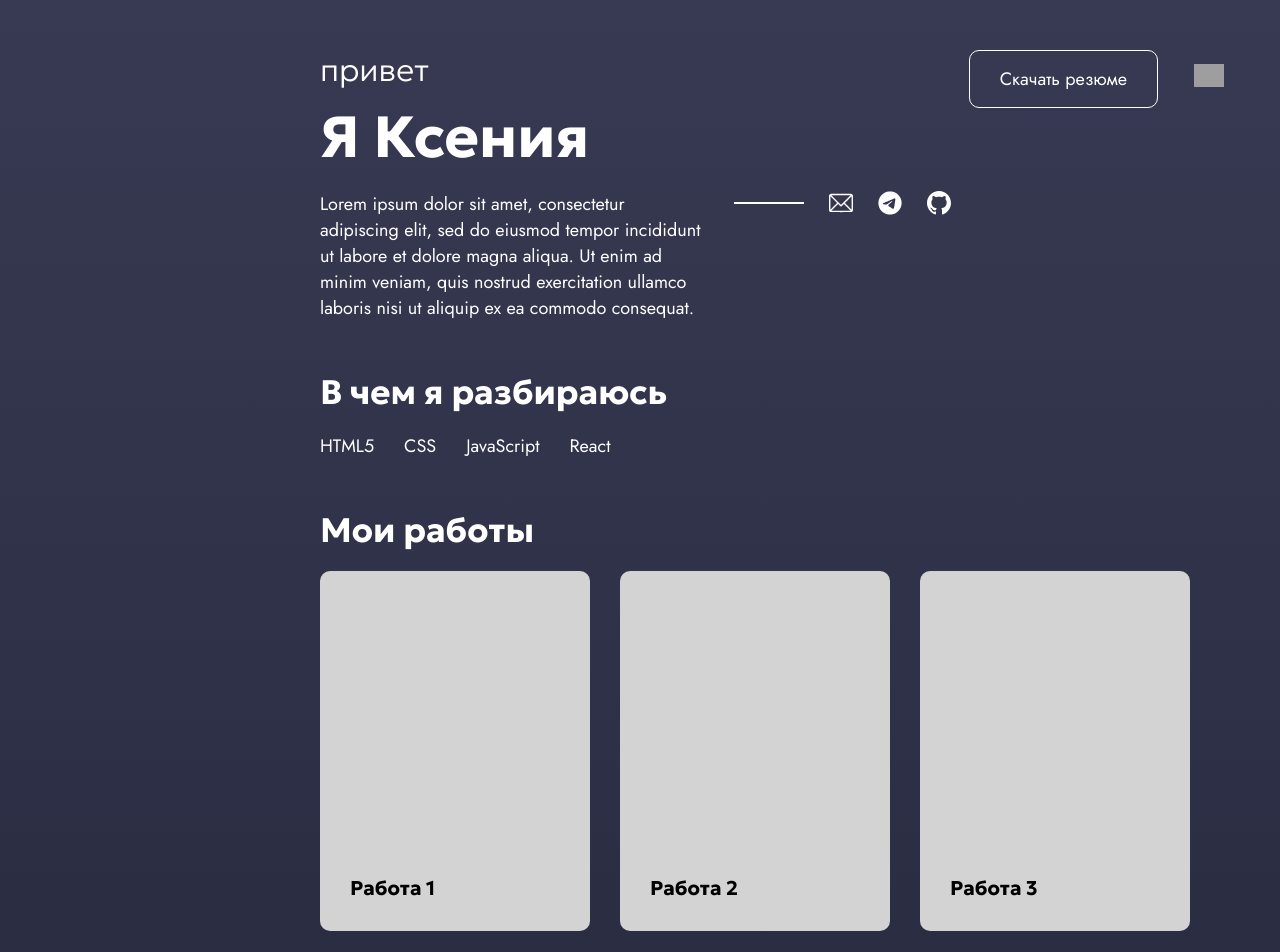
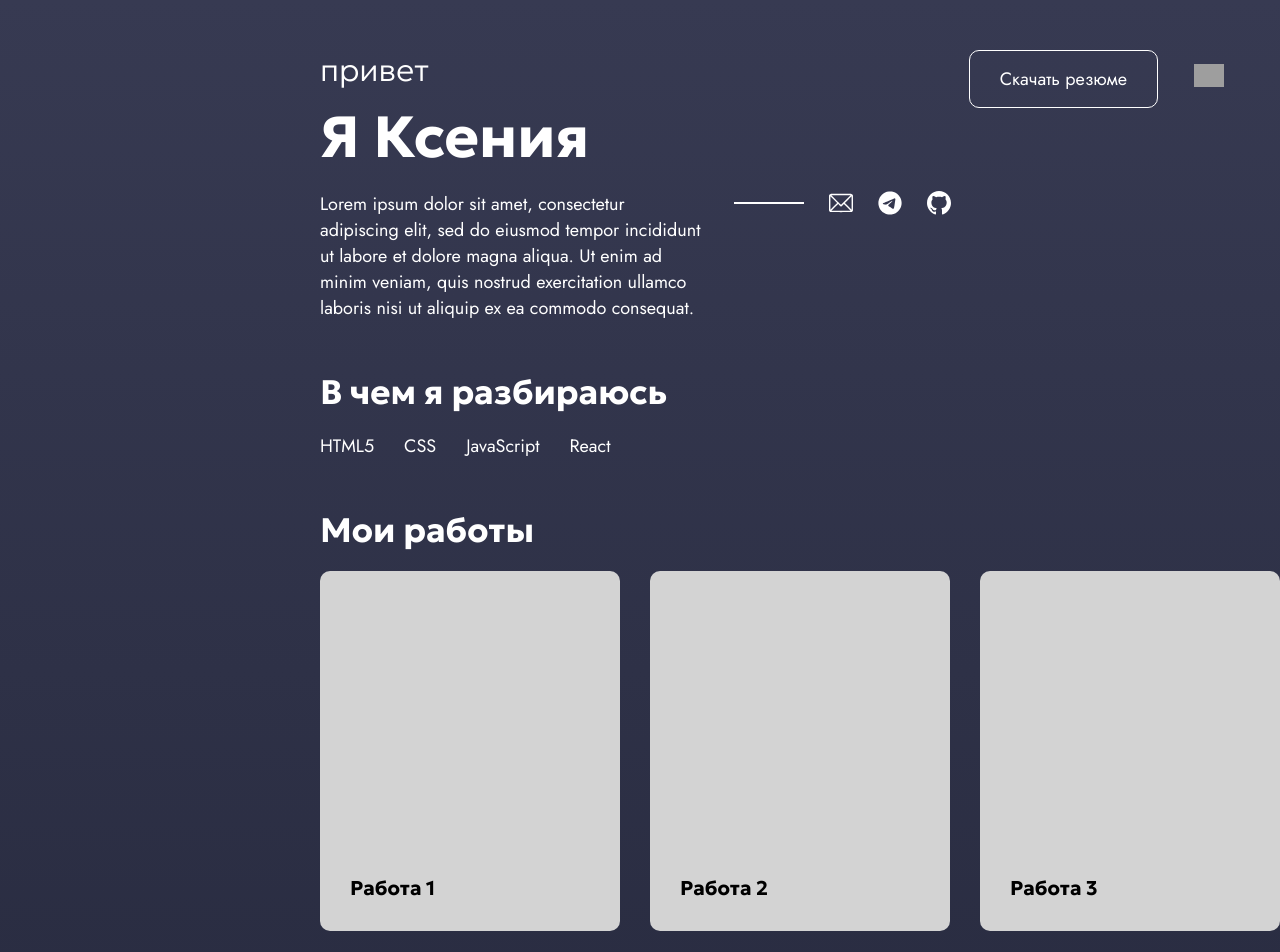
Before and after one commit to edelsid/portfolio, a React (Vite) app: page / in a window 1280 px wide. Shown: the top 952 px of the page. Built offline with nearby package versions, Linux system fonts and the light colour scheme; grey boxes are pictures that could not be loaded.

Commit message:
card opening animation

```diff
--- a/src/App.css
+++ b/src/App.css
@@ -14,6 +14,10 @@ body {
   z-index: 1;
   background: rgb(55, 58, 82);
   background: linear-gradient(rgb(55, 58, 82) 0%, rgb(28, 31, 49) 100%);
+}
+
+#root {
+  overflow: hidden;
 }
 
 main {
--- a/src/components/works/WorkList.jsx
+++ b/src/components/works/WorkList.jsx
@@ -1,16 +1,22 @@
 export default function WorkList() {
   const expand = (e) => {
+    const data = e.target.getBoundingClientRect();
+    document.body.style.overflow = "hidden";
+    e.target.style.transform = `translateX(-${data.x}px)
+      translateY(-${data.y + 10}px)`;
+    e.target.classList.remove("card_closed");
+    e.target.classList.add("card_open");
   }
 
   return (
     <ul className="work__list">
-      <li className="work__item" onClick={expand}>
+      <li className="card card_closed" onClick={expand}>
         <h3 className="title title_work">Работа 1</h3>
       </li>
-      <li className="work__item" onClick={expand}>
+      <li className="card card_closed" onClick={expand}>
         <h3 className="title title_work">Работа 2</h3>
       </li>
-      <li className="work__item" onClick={expand}>
+      <li className="card card_closed" onClick={expand}>
         <h3 className="title title_work">Работа 3</h3>
       </li>
     </ul>
--- a/src/components/works/works.css
+++ b/src/components/works/works.css
@@ -4,9 +4,10 @@
   overflow: visible;
 }
 
-.work__item {
+.card {
   height: 360px;
-  aspect-ratio: 1.5 / 2;
+  width: 300px;
+  flex-shrink: 0;
   background-color: lightgrey;
   padding: 30px;
   display: flex;
@@ -14,12 +15,24 @@
   justify-content: end;
   border-radius: 10px;
   cursor: pointer;
-  transition-duration: 0.5s;
-  transition-timing-function: ease;
+  transition: 0.5s ease;
+  will-change: transform, width, height;
+  z-index: 3;
+}
+
+.card_open {
+  width: 150vw;
+  height: 150vh;
+  z-index: 999;
+  border-radius: 0px;
+}
+
+.card_open > h3 {
+  display: none;
 }
 
 @media (hover: hover) {
-  .work__item:hover {
+  .card_closed:hover {
     transform: translateY(-10px);
     box-shadow: 7px 7px 10px rgba(0, 0, 0, 0.5);;
   }
```
